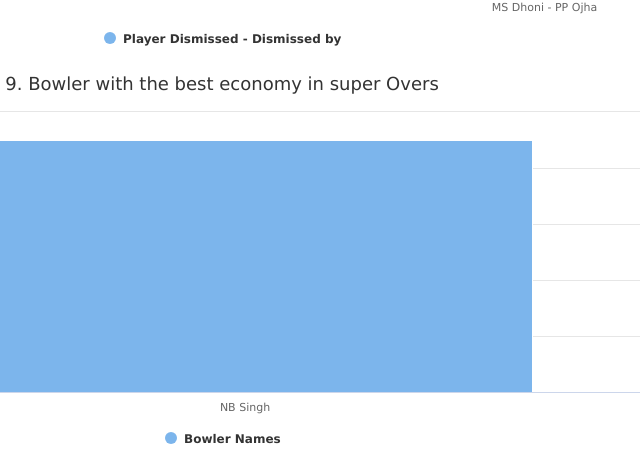
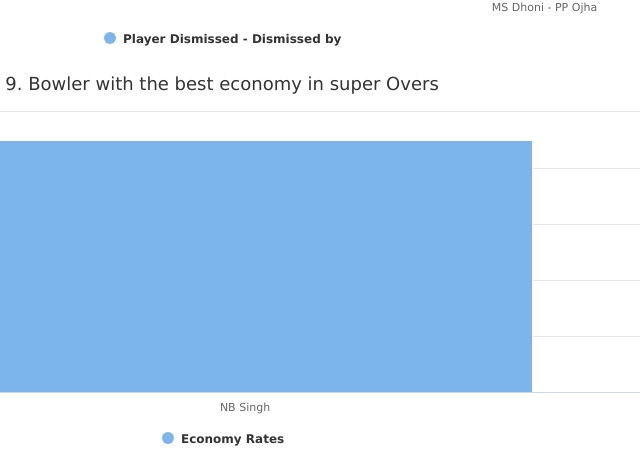
Before and after one commit to anilmaurya61/IPL-DATA-PROJECT, a website: page src/public/index.html in a window 1280 px wide. Shown: the part 3742-4213 px from the top of the page, 418-1058 px from the left. Drawn offline with nearby package versions, Linux system fonts and the light colour scheme.

Commit message:
Final Commit before merge

```diff
--- a/src/public/index.html
+++ b/src/public/index.html
@@ -3,7 +3,6 @@
 <head>
     <meta charset="UTF-8">
     <meta name="viewport" content="width=device-width, initial-scale=1.0">
-    <link rel="stylesheet" href="./style.css">
     <script src="https://code.highcharts.com/highcharts.js"></script>
     <title>Document</title>
 </head>
--- a/src/public/ipl.js
+++ b/src/public/ipl.js
@@ -317,7 +317,7 @@ async function createChartBowlerWithBestEconomyInSuperOvers(bowlerWithBestEconom
             }
         },
         series: [{
-            name: 'Bowler Names',
+            name: 'Economy Rates',
             data: [economyRates]
         }]
     });
```
